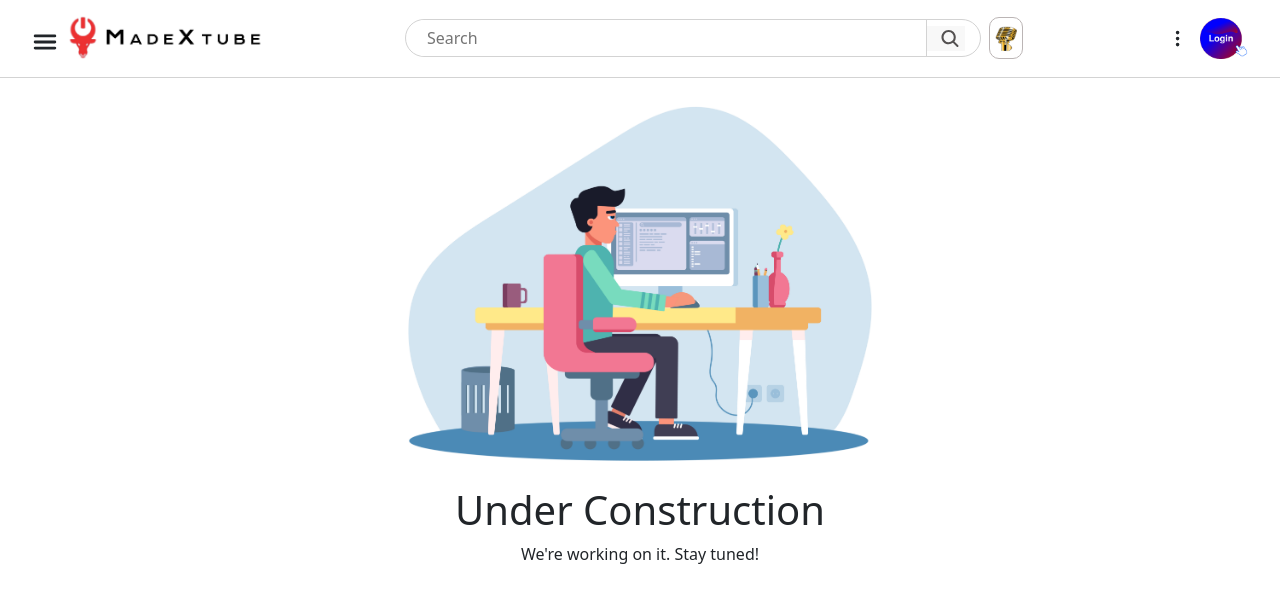
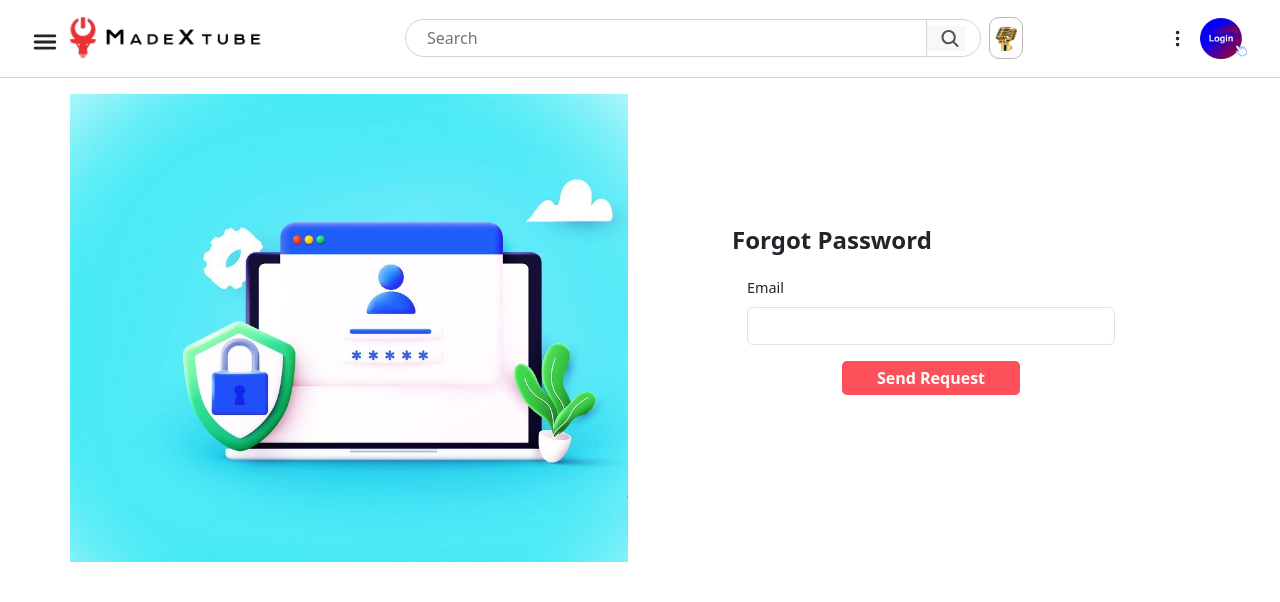
Before and after one commit to Svaak-Software2023/madex, a React (Vite) app: page /#/forget-password in a window 1280 px wide. Shown: the top 602 px of the page. Built offline with nearby package versions, Linux system fonts and the light colour scheme; sample sign-in values are in the browser's storage.

Commit message:
Add forget password page

```diff
--- /dev/null
+++ b/src/pages/Login/ForgetPassword.jsx
@@ -0,0 +1,53 @@
+import React from 'react'
+import { useState } from 'react';
+import { useNavigate } from 'react-router-dom';
+
+function ForgetPassword() {
+    const [email, setEmail] = useState("");
+    const [error, setError] = useState(null);
+
+    const navigate = useNavigate()
+    const submithandler=(e)=>{
+        e.preventDefault()
+    if(!email){
+        setError("Email required.")
+    }else if(email){
+        setError(null)
+    }
+    }
+    return (
+        <>
+            <div className="container p-0 bg-white my-3">
+                <div className="row">
+                    <div className="col-lg-6 col-md-6 col-12">
+                        <img src="/assets/login/Picture2.jpg" alt="" className="img-fluid" />
+                    </div>
+                    <div className="col-lg-6 col-md-6 col-12">
+
+                        <div className="loginMain py-lg-5">
+                            <div className='loginForm'>
+                                <h3 className="userType">Forgot Password</h3>
+                                <form className="form" onSubmit={submithandler}>
+                                    <label htmlFor="email" className="label">Email</label>
+                                    <input id='email'
+                                        type="email"
+                                        className='form-control mb-3 '
+                                        name='email'
+                                        onChange={(e) => setEmail(e.target.value)}
+                                    />
+                                    {error&&<span style={{color:"red"}}>{error}</span>}
+                                    <div className="loginButton">
+                                        <button type="submit">Send Request</button>
+                                    </div>
+                                </form>
+                            </div>
+                        </div>
+
+                    </div>
+                </div>
+            </div>
+        </>
+    )
+}
+
+export default ForgetPassword
--- a/src/redux/api.js
+++ b/src/redux/api.js
@@ -1,7 +1,7 @@
 import axios from "axios";
 
 const API = axios.create({
-  baseURL: "https://madextube700.com/api/v1",
+  baseURL: "https://madextube.com/api/v1",
   // baseURL: "http://localhost:8000/api/v1",
 });
 
--- a/src/routes/User.Routes.jsx
+++ b/src/routes/User.Routes.jsx
@@ -21,6 +21,7 @@ import Setting from "../pages/account/Setting";
 import CustomizeStation from "../pages/customizeStation/CustomizeStation";
 import MadeXStudio from "../pages/madexStudio/MadeXStudio";
 import UploadVideo from "../pages/uploadVideo/UploadVideo";
+import ForgetPassword from "../pages/Login/ForgetPassword";
 
 const UserRoutes = [
   { name: "404 Error", path: "*", element: <Error404 />, isPrivate: false },
@@ -44,6 +45,8 @@ const UserRoutes = [
     isPrivate: false,
   },
   { name: "Login", path: "/login", element: <Login />, isPrivate: false },
+  { name: "Forget Password", path: "/forget-password", element: <ForgetPassword/>, isPrivate: false },
+
   {
     name: "Create Account",
     path: "/create-account",
```
Also changed, not shown: 1 other file (tests, documents, lock files or other folders).
